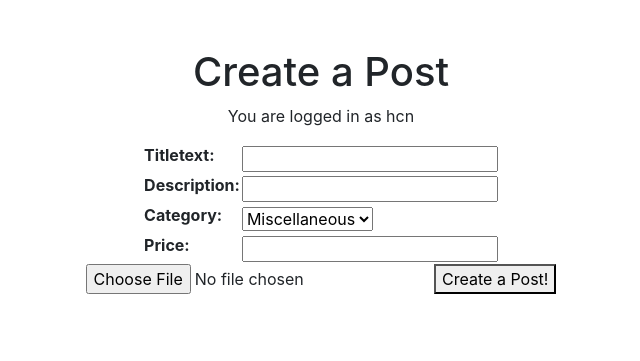
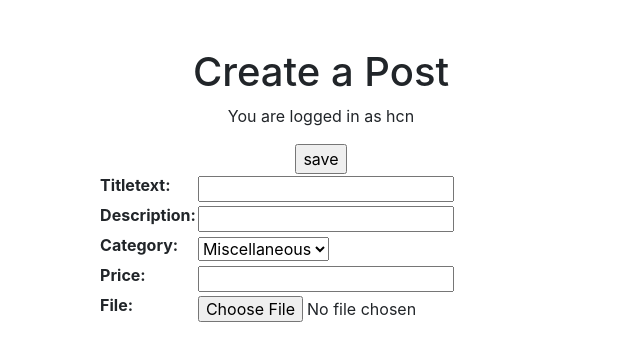
Before and after one commit to EricHe2000/UVACraigsList, a Django app: page /posts/newpost in a window 1280 px wide. Shown: the part 74-435 px from the top of the page, without its empty margins (319-959 px from the left). Run offline with Django 3.2, Linux system fonts and the light colour scheme; a user stored in the database is signed in; some libraries are stand-ins or nearby versions.

Commit message:
we have everything but file uploads still dont work, TA if you you look at this dont yell at us help us plz

```diff
--- a/mysite/settings.py
+++ b/mysite/settings.py
@@ -186,7 +186,7 @@ STATIC_ROOT = os.path.join(BASE_DIR, 'staticfiles')
 
 
 MEDIA_URL = '/mediafiles/'
-MEDIA_ROOT = os.path.join(BASE_DIR, 'mediafiles')
+#MEDIA_ROOT = os.path.join(BASE_DIR, 'mediafiles')
 STATICFILES_FINDERS = (
 'django.contrib.staticfiles.finders.FileSystemFinder',
 'django.contrib.staticfiles.finders.AppDirectoriesFinder',
--- a/posts/forms.py
+++ b/posts/forms.py
@@ -38,7 +38,7 @@ class PostForm(forms.Form):
     # model=Photo
     # fields=['title','photo']
     #Picture_Description=forms.CharField(max_length=200)
-    #file = forms.FileField(required=False)
+    file = forms.FileField(required=False)
     #images = forms.URLField(widget=S3DirectWidget(dest='media'))
 
 
--- a/posts/models.py
+++ b/posts/models.py
@@ -12,7 +12,7 @@ class Photo(models.Model):
     #     primary_key=True, default=uuid.uuid4, editable=False,
     #     )
     created_at = models.DateTimeField(auto_now_add=True)
-    file = models.FileField(verbose_name='file', null=True, blank=True)
+    file = models.FileField(verbose_name='file')
     #image = S3DirectField(dest='media')
 
 
--- a/posts/templates/posts/newpost.html
+++ b/posts/templates/posts/newpost.html
@@ -29,16 +29,17 @@
 
 			<center>
 				<p> You are logged in as {{user.username}}</p>
-				<form action="" method="post" enctype="multipart/form-data">
+				<form action="." method="post" enctype="multipart/form-data">
 					{% csrf_token %}
 
 					<table>
 						{{ form.as_table }}
+						<input type="submit" value="save" />
 					</table>
 
 
-				<input type="file" value= "name" />
-				<button type="submit">Create a Post!</button>
+				<!-- <input type="submit" value="save" /> -->
+				<!-- <button type="submit">Create a Post!</button> -->
 				</form>
 			</center>
 <!-- Default form contact -->
--- a/posts/views.py
+++ b/posts/views.py
@@ -13,6 +13,7 @@ from django.db.models import Q
 from django.core.files.storage import default_storage
 import boto3
 from django.conf import settings
+import os
 
 
 #Citations
@@ -126,13 +127,14 @@ def addPost(request):
         if form.is_valid() and form.is_multipart():
             # process the data in form.cleaned_data as required
             data = request.POST.copy()
-            print ("FILES", request.FILES)
+
+            #print(save_path = os.path.join(settings.MEDIA_ROOT, 'uploads', ))
             # file=(request.FILES['file'])
-            # print("CHECK HERE" ,request.POST.get('images'))
-
+                # print("CHECK HERE" ,request.POST.get('images'))
+            print(request.FILES.get('file'))
 
             p3=Photo(file=request.POST.get('file'))
-
+            print(type(request.POST.get('file')))
 
             print("Check.2",request.FILES)
             p3.save()
@@ -145,6 +147,7 @@ def addPost(request):
                 price = data.get('price'),
                 upload = p3,
                 )
+
             post.save()
             key = p3.file.url
             s3 = boto3.resource('s3', aws_access_key_id=settings.AWS_ACCESS_KEY_ID, aws_secret_access_key=settings.AWS_SECRET_ACCESS_KEY)
```
Also changed, not shown: db.sqlite3.
